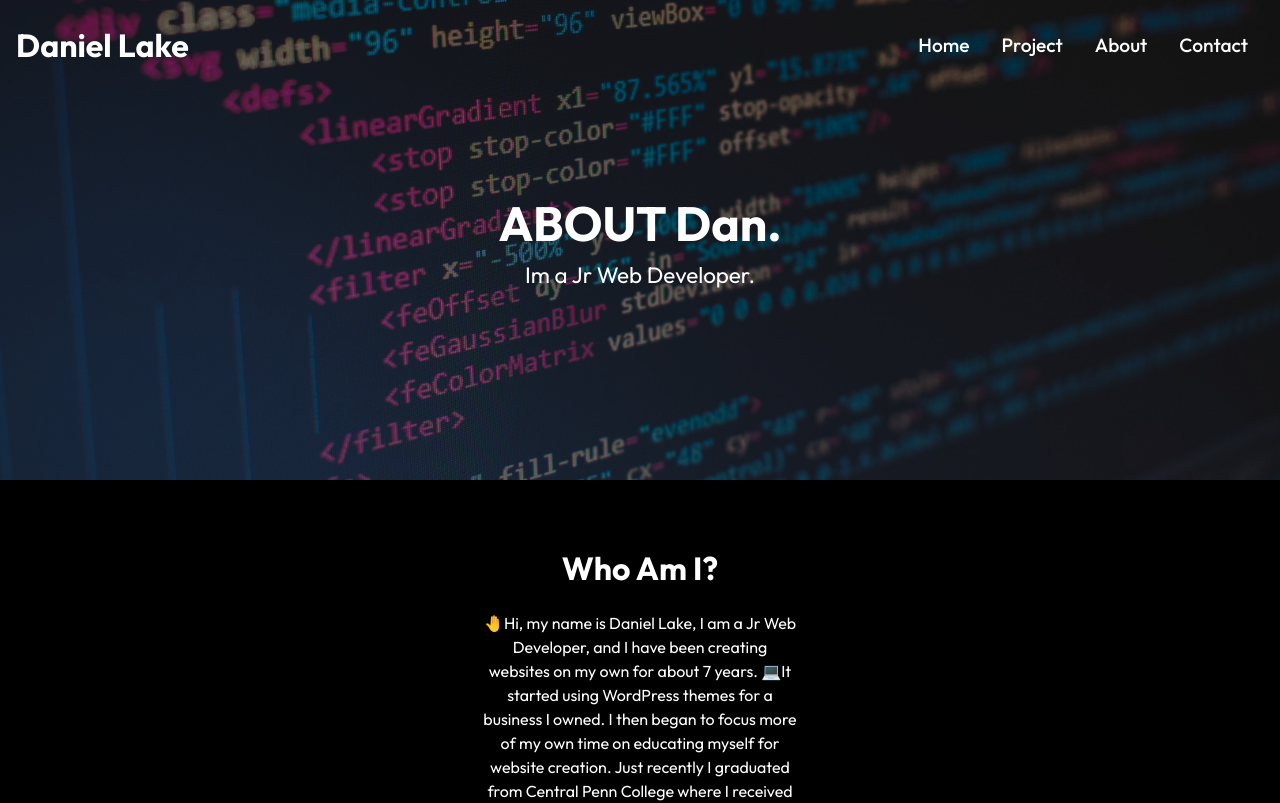
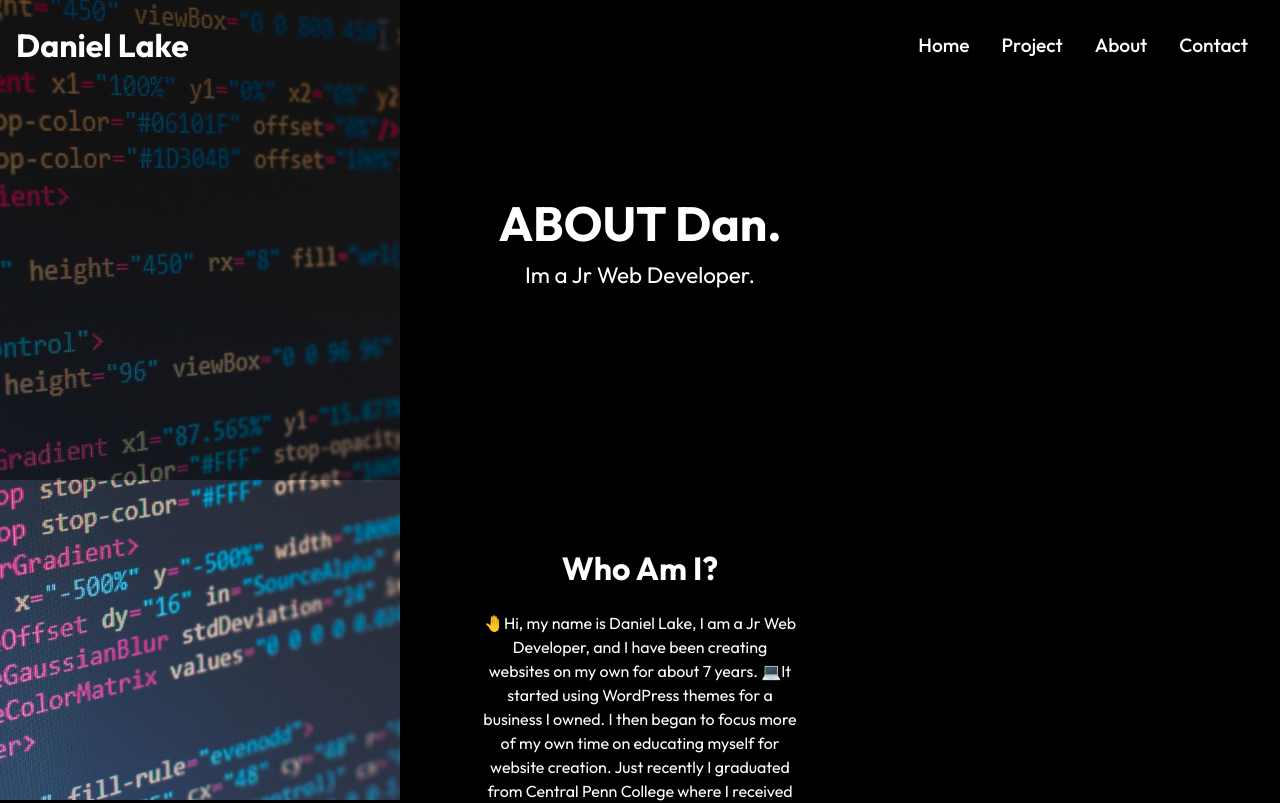
Before and after one commit to danlake2012/lake-portfolio-2022, a React (Create React App) app: page /about in a window 1280 px wide. Shown: the top 803 px of the page. Built offline with nearby package versions, Linux system fonts and the light colour scheme.

Commit message:
Update HeroImg2Styles.css

```diff
--- a/src/components/HeroImg2Styles.css
+++ b/src/components/HeroImg2Styles.css
@@ -9,8 +9,8 @@
     background-image: url('../assets/programming.jpg');
     background-size: cover;
     background-position: center bottom;
-    height: 100%;
-    width: 100%;
+    height: 800px;
+    width: 400px;
     position: absolute;
     top: 0;
     left: 0;
```
